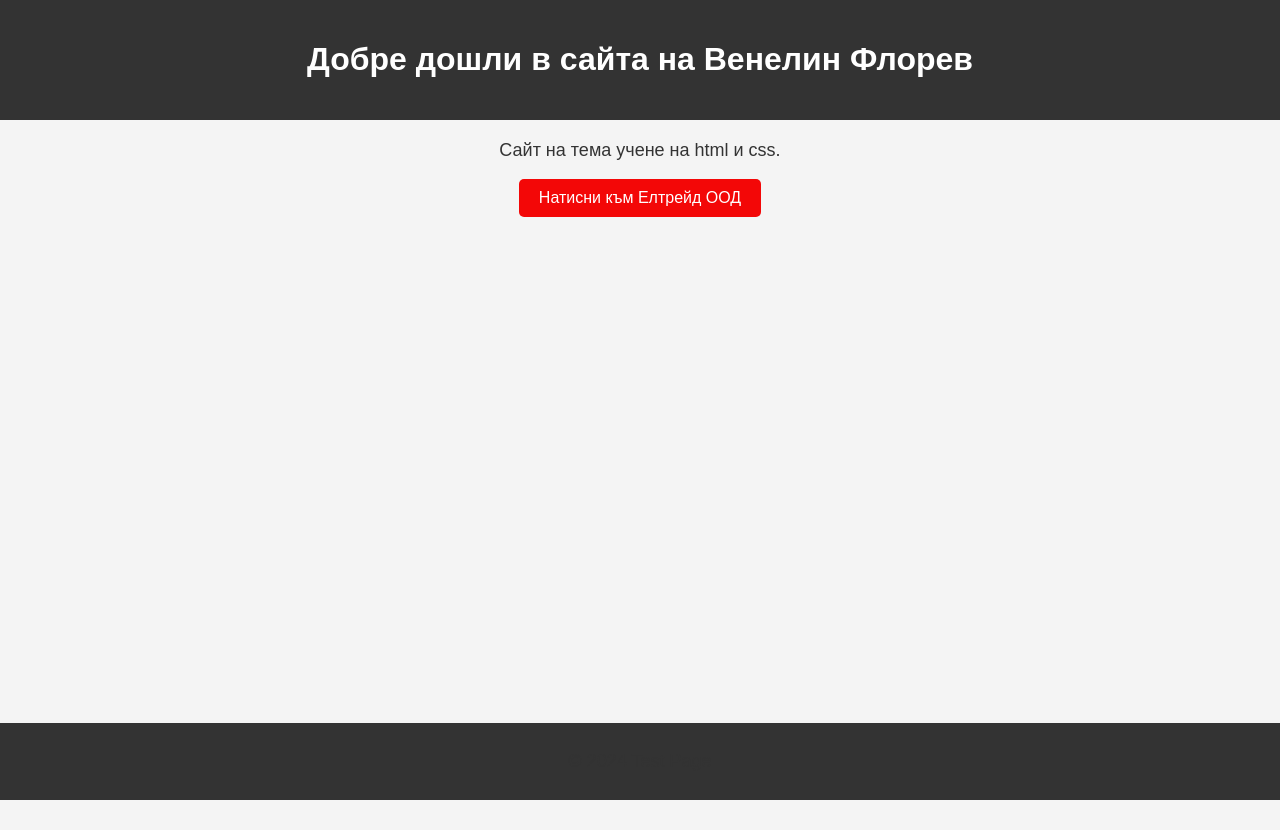
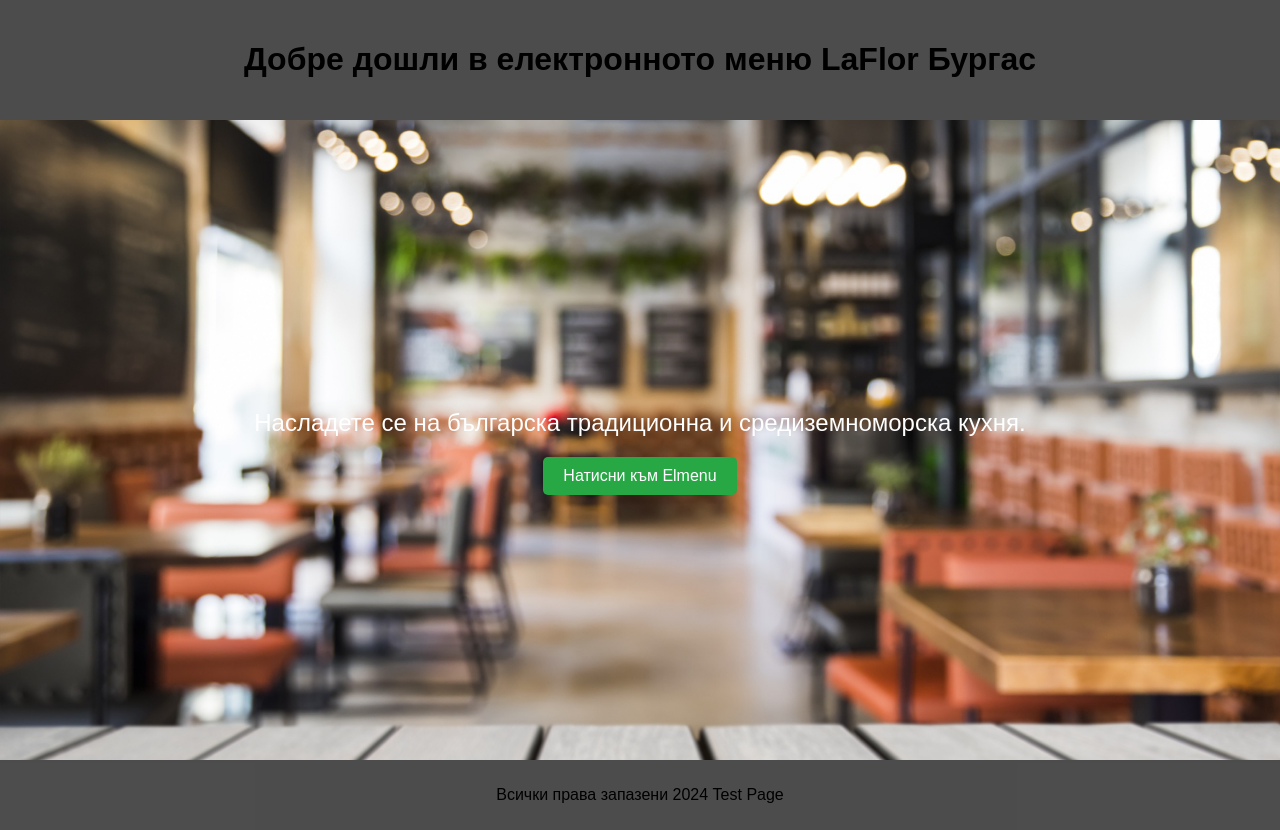
Before and after one commit to venflo38/MyfirstWebPage, a plain HTML site: page index.html in a window 1280 px wide. Before the commit the page ends 800 px from the top, so only its background shows below. Drawn offline with Linux system fonts and the light colour scheme.

Commit message:
Add files via upload

```diff
--- a/index.html
+++ b/index.html
@@ -3,22 +3,25 @@
 <head>
     <meta charset="UTF-8">
     <meta name="viewport" content="width=device-width, initial-scale=1.0">
-    <title>Testing HTML, CSS, and JavaScript</title>
-    <link rel="stylesheet" href="style.css"> <!-- Link to the external CSS file -->
-    <script src="script.js" defer></script> <!-- Link to the external JavaScript file -->
+    <title>Background Image on Main</title>
+    <link rel="stylesheet" href="style.css"> <!-- Свързване с външния CSS файл -->
+    <script src="script.js" defer></script> <!-- Свързване с външния JavaScript файл -->
 </head>
 <body>
     <header>
-        <h1>Добре дошли в сайта на Венелин Флорев</h1>
+        <h1>Добре дошли в електронното меню LaFlor Бургас</h1>
     </header>
 
     <main>
-        <p>Сайт на тема учене на html и css.</p>
-        <button class="btn" onclick="openURL()">Натисни към Елтрейд ООД</button>
+        <div class="content">
+            <p>Насладете се на българска традиционна и средиземноморска кухня.</p>
+            <!-- Бутонът е поставен точно под текста -->
+            <button class="btn" onclick="openURL()">Натисни към Elmenu</button>
+        </div>
     </main>
 
     <footer>
-        <p>© 2024 Test Page</p>
+        <p>Всички права запазени 2024 Test Page</p>
     </footer>
 </body>
 </html>
--- a/script.js
+++ b/script.js
@@ -1,3 +1,3 @@
 function openURL() {
-    window.location.href = "https://eltrade.com";
+    window.location.href = "https://elmenu.eltrade.com/product-category/kitchen/";
 }
--- a/style.css
+++ b/style.css
@@ -1,50 +1,58 @@
-/* General page styling */
-body {
-    font-family: Arial, sans-serif;
-    background-color: #f4f4f4;
+/* style.css */
+html, body {
+    height: 100%; /* Цял екран */
     margin: 0;
     padding: 0;
-    text-align: center;
+    font-family: Arial, sans-serif;
 }
 
-/* Header styling */
 header {
-    background-color: #333;
-    color: white;
-    padding: 20px 0;
+    text-align: center;
+    padding: 20px;
+    background-color: rgba(32, 32, 32, 0.8); /* Леко прозрачен фон */
 }
 
-/* Main content styling */
 main {
-    margin: 20px;
+    height: 80vh; /* Целият екран */
+    background-image: url('rest.jpg'); /* Замени с пътя към изображението ти */
+    background-size: cover;
+    background-position: center;
+    background-repeat: no-repeat;
+    display: flex;
+    justify-content: center; /* Хоризонтално центриране */
+    align-items: center; /* Вертикално центриране */
 }
 
-p {
-    font-size: 18px;
-    color: #333;
+main .content {
+    text-align: center;
+    /* Премахваме прозрачния фон */
+    padding: 20px;
+    border-radius: 10px; /* Може да се премахне, ако не искаш заоблени краища */
+
 }
 
-/* Button styling */
-.btn {
-    background-color: #f30707;
+main p {
+    font-size: 24px;
+    margin-bottom: 20px; /* Разстояние между текста и бутона */
+    color: #fff; /* Променяме цвета на текста, за да се вижда на фона */
+}
+
+button.btn {
+    padding: 10px 20px;
+    font-size: 16px;
+    background-color: #28a745;
     color: white;
     border: none;
-    padding: 10px 20px;
+    border-radius: 5px;
     cursor: pointer;
-    border-radius: 5px;
-    font-size: 16px;
 }
 
-.btn:hover {
-    background-color: #0056b3;
+button.btn:hover {
+    background-color: #218838;
 }
 
-/* Footer styling */
 footer {
-    background-color: #333;
-    color: white;
-    padding: 10px 0;
-    position: fixed;
-    width: 100%;
-    bottom: 0;
+    text-align: center;
+    padding: 10px;
+    background-color:  rgba(32, 32, 32, 0.8); /* Леко прозрачен фон */
 }
```
Also changed, not shown: rest.jpg (added), 1 other file.
